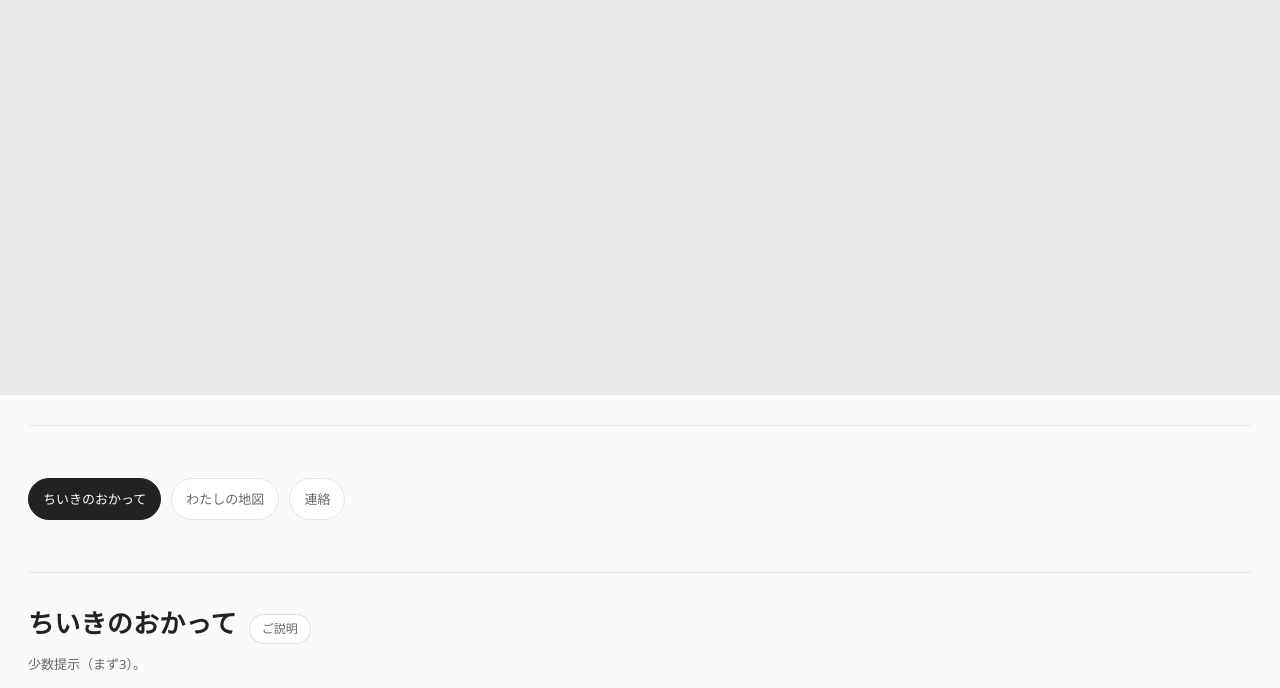
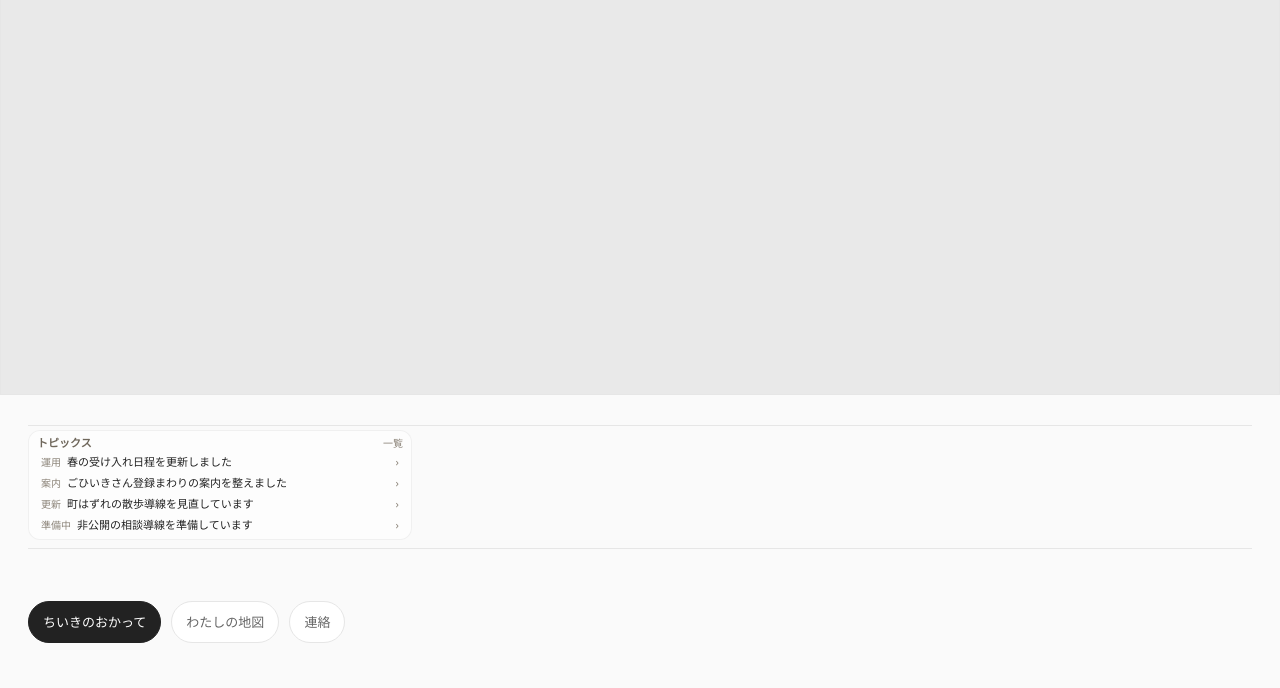
Before and after one commit to 202510-aw-shirako/FURUTABI, a plain HTML site: page app/home.html in a window 1280 px wide. Shown: the part 54-742 px from the top of the page. Drawn offline with Linux system fonts and the light colour scheme.

Commit message:
Add topics teaser to logged-in home

```diff
--- a/app/home.html
+++ b/app/home.html
@@ -24,6 +24,17 @@
     <section class="section section--hero" aria-label="ヒーローイメージ">
       <div class="fullbleed">
         <div class="ph ph--pageHero" aria-hidden="true"></div>
+      </div>
+    </section>
+
+    <!-- TODO: 本実装時はログイン状態に応じたお知らせ出し分けが必要ならここで行う -->
+    <section class="section topicsSection" aria-label="トピックス" data-notice-topics>
+      <div class="topicsPanelShell">
+        <div class="topicsPanelHead">
+          <h2 class="topicsPanelTitle">トピックス</h2>
+          <a class="topicsPanelLink" href="../public/notices.html">一覧</a>
+        </div>
+        <div class="topicsPanel" data-notice-topics-items data-notice-base="../public/" data-notice-max="5"></div>
       </div>
     </section>
 
@@ -245,6 +256,7 @@
     </section>
   </main>
 
+  <script src="../public/assets/scripts/notices.js"></script>
   <script>
     (function () {
       var mapTabs = document.querySelectorAll('[data-map-tab]');
```
